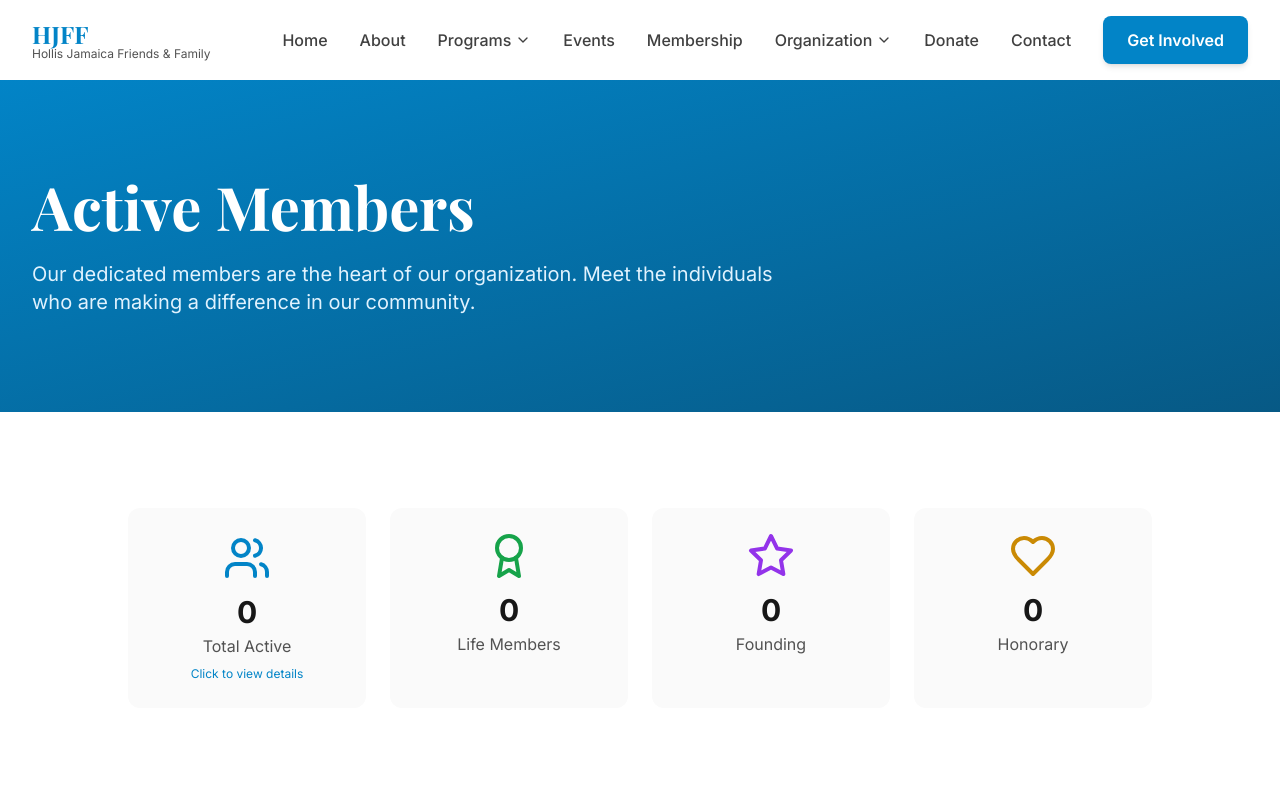
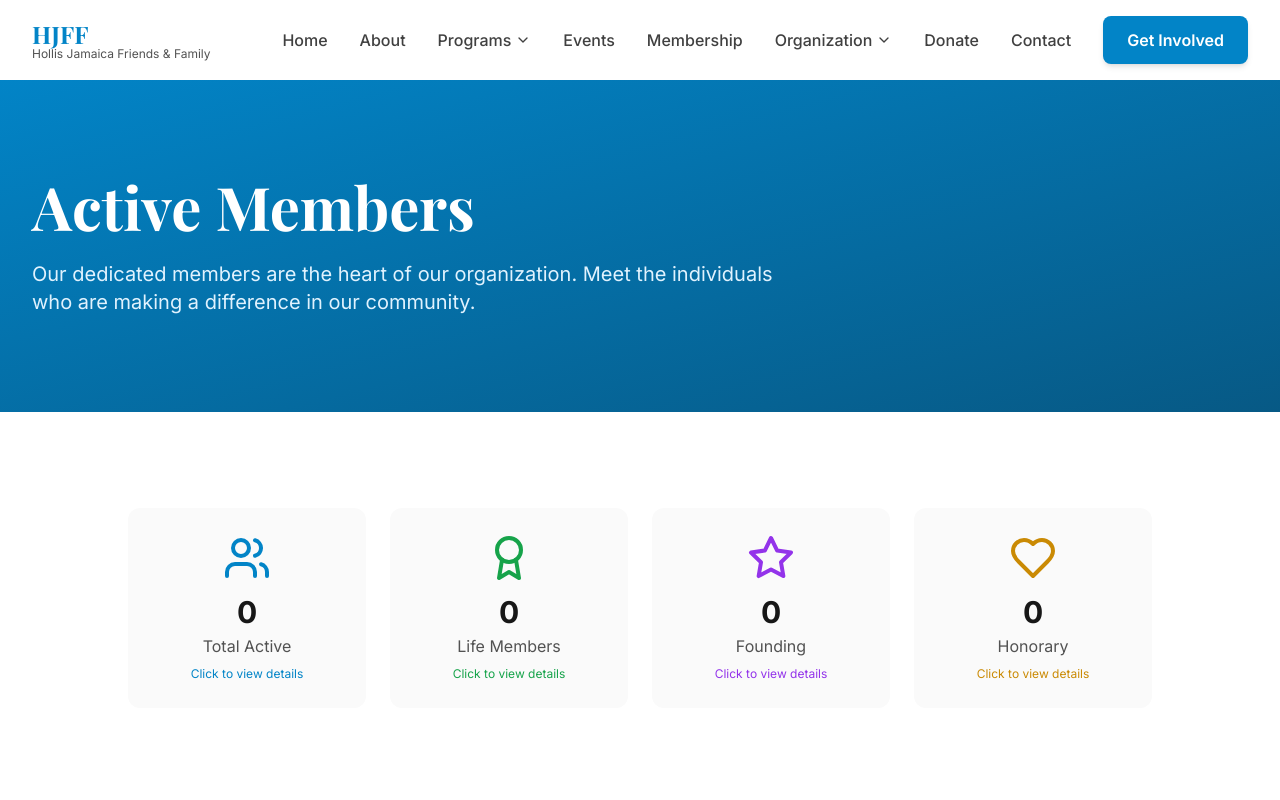
Before and after one commit to gits5213/hjff-website, a Next.js app: page /members in a window 1280 px wide. Shown: the top 800 px of the page. Built offline with nearby package versions, Linux system fonts and the light colour scheme; a web font is replaced by a local one.

Commit message:
Make all member stat cards clickable with filtered contact tables

```diff
--- a/app/members/page.tsx
+++ b/app/members/page.tsx
@@ -69,6 +69,7 @@ const membershipTypeColors = {
 
 export default function Members() {
   const [showMembersTable, setShowMembersTable] = useState(false);
+  const [filterType, setFilterType] = useState<'All' | 'Life' | 'Founding' | 'Honorary'>('All');
 
   const activeMembers = sampleMembers.filter((member) => member.active);
 
@@ -80,6 +81,19 @@ export default function Members() {
     acc[member.membershipType].push(member);
     return acc;
   }, {} as Record<string, Member[]>);
+
+  // Filter members based on selected type
+  const getFilteredMembers = () => {
+    if (filterType === 'All') return activeMembers;
+    return activeMembers.filter((member) => member.membershipType === filterType);
+  };
+
+  const filteredMembers = getFilteredMembers();
+
+  const openMembersTable = (type: 'All' | 'Life' | 'Founding' | 'Honorary') => {
+    setFilterType(type);
+    setShowMembersTable(true);
+  };
 
   return (
     <div>
@@ -98,7 +112,7 @@ export default function Members() {
         <div className="container-custom">
           <div className="grid grid-cols-2 md:grid-cols-4 gap-6 max-w-5xl mx-auto">
             <button
-              onClick={() => setShowMembersTable(!showMembersTable)}
+              onClick={() => openMembersTable('All')}
               className="text-center p-6 bg-neutral-50 rounded-xl hover:bg-primary-50 transition-colors duration-200 cursor-pointer border-2 border-transparent hover:border-primary-200"
             >
               <Users className="w-12 h-12 text-primary-600 mx-auto mb-3" />
@@ -106,27 +120,39 @@ export default function Members() {
               <div className="text-neutral-600">Total Active</div>
               <div className="text-xs text-primary-600 mt-2">Click to view details</div>
             </button>
-            <div className="text-center p-6 bg-neutral-50 rounded-xl">
+            <button
+              onClick={() => openMembersTable('Life')}
+              className="text-center p-6 bg-neutral-50 rounded-xl hover:bg-green-50 transition-colors duration-200 cursor-pointer border-2 border-transparent hover:border-green-200"
+            >
               <Award className="w-12 h-12 text-green-600 mx-auto mb-3" />
               <div className="text-3xl font-bold text-neutral-900 mb-1">
                 {membersByType['Life']?.length || 0}
               </div>
               <div className="text-neutral-600">Life Members</div>
-            </div>
-            <div className="text-center p-6 bg-neutral-50 rounded-xl">
+              <div className="text-xs text-green-600 mt-2">Click to view details</div>
+            </button>
+            <button
+              onClick={() => openMembersTable('Founding')}
+              className="text-center p-6 bg-neutral-50 rounded-xl hover:bg-purple-50 transition-colors duration-200 cursor-pointer border-2 border-transparent hover:border-purple-200"
+            >
               <Star className="w-12 h-12 text-purple-600 mx-auto mb-3" />
               <div className="text-3xl font-bold text-neutral-900 mb-1">
                 {membersByType['Founding']?.length || 0}
               </div>
               <div className="text-neutral-600">Founding</div>
-            </div>
-            <div className="text-center p-6 bg-neutral-50 rounded-xl">
+              <div className="text-xs text-purple-600 mt-2">Click to view details</div>
+            </button>
+            <button
+              onClick={() => openMembersTable('Honorary')}
+              className="text-center p-6 bg-neutral-50 rounded-xl hover:bg-yellow-50 transition-colors duration-200 cursor-pointer border-2 border-transparent hover:border-yellow-200"
+            >
               <Heart className="w-12 h-12 text-yellow-600 mx-auto mb-3" />
               <div className="text-3xl font-bold text-neutral-900 mb-1">
                 {membersByType['Honorary']?.length || 0}
               </div>
               <div className="text-neutral-600">Honorary</div>
-            </div>
+              <div className="text-xs text-yellow-600 mt-2">Click to view details</div>
+            </button>
           </div>
         </div>
       </section>
@@ -144,8 +170,15 @@ export default function Members() {
             {/* Header */}
             <div className="flex items-center justify-between p-6 border-b border-neutral-200">
               <div>
-                <h2 className="heading-2">Active Members Contact Information</h2>
-                <p className="text-neutral-600 mt-1">Total: {activeMembers.length} members</p>
+                <h2 className="heading-2">
+                  {filterType === 'All'
+                    ? 'Active Members Contact Information'
+                    : `${filterType} Members Contact Information`}
+                </h2>
+                <p className="text-neutral-600 mt-1">
+                  Showing: {filteredMembers.length} {filteredMembers.length === 1 ? 'member' : 'members'}
+                  {filterType !== 'All' && ` (of ${activeMembers.length} total)`}
+                </p>
               </div>
               <button
                 onClick={() => setShowMembersTable(false)}
@@ -158,10 +191,14 @@ export default function Members() {
 
             {/* Table */}
             <div className="overflow-auto flex-1">
-              {activeMembers.length === 0 ? (
+              {filteredMembers.length === 0 ? (
                 <div className="p-12 text-center">
                   <Users className="w-16 h-16 text-neutral-400 mx-auto mb-4" />
-                  <p className="text-neutral-600">No active members yet.</p>
+                  <p className="text-neutral-600">
+                    {filterType === 'All'
+                      ? 'No active members yet.'
+                      : `No ${filterType} members found.`}
+                  </p>
                 </div>
               ) : (
                 <table className="w-full">
@@ -179,7 +216,7 @@ export default function Members() {
                     </tr>
                   </thead>
                   <tbody className="divide-y divide-neutral-200">
-                    {activeMembers.map((member) => (
+                    {filteredMembers.map((member) => (
                       <tr key={member.id} className="hover:bg-neutral-50 transition-colors">
                         <td className="px-6 py-4">
                           <div className="flex items-center space-x-2">
@@ -259,9 +296,22 @@ export default function Members() {
 
             {/* Footer */}
             <div className="border-t border-neutral-200 p-4 bg-neutral-50 flex items-center justify-between">
-              <p className="text-sm text-neutral-600">
-                Showing {activeMembers.length} active {activeMembers.length === 1 ? 'member' : 'members'}
-              </p>
+              <div className="flex items-center space-x-4">
+                <p className="text-sm text-neutral-600">
+                  Showing {filteredMembers.length} {filterType === 'All' ? 'active' : filterType.toLowerCase()} {filteredMembers.length === 1 ? 'member' : 'members'}
+                </p>
+                {filterType !== 'All' && (
+                  <button
+                    onClick={() => {
+                      setFilterType('All');
+                      filteredMembers.length === 0 && setShowMembersTable(false);
+                    }}
+                    className="text-sm text-primary-600 hover:text-primary-700 font-medium"
+                  >
+                    Show All Members
+                  </button>
+                )}
+              </div>
               <button
                 onClick={() => setShowMembersTable(false)}
                 className="btn-secondary"
```
